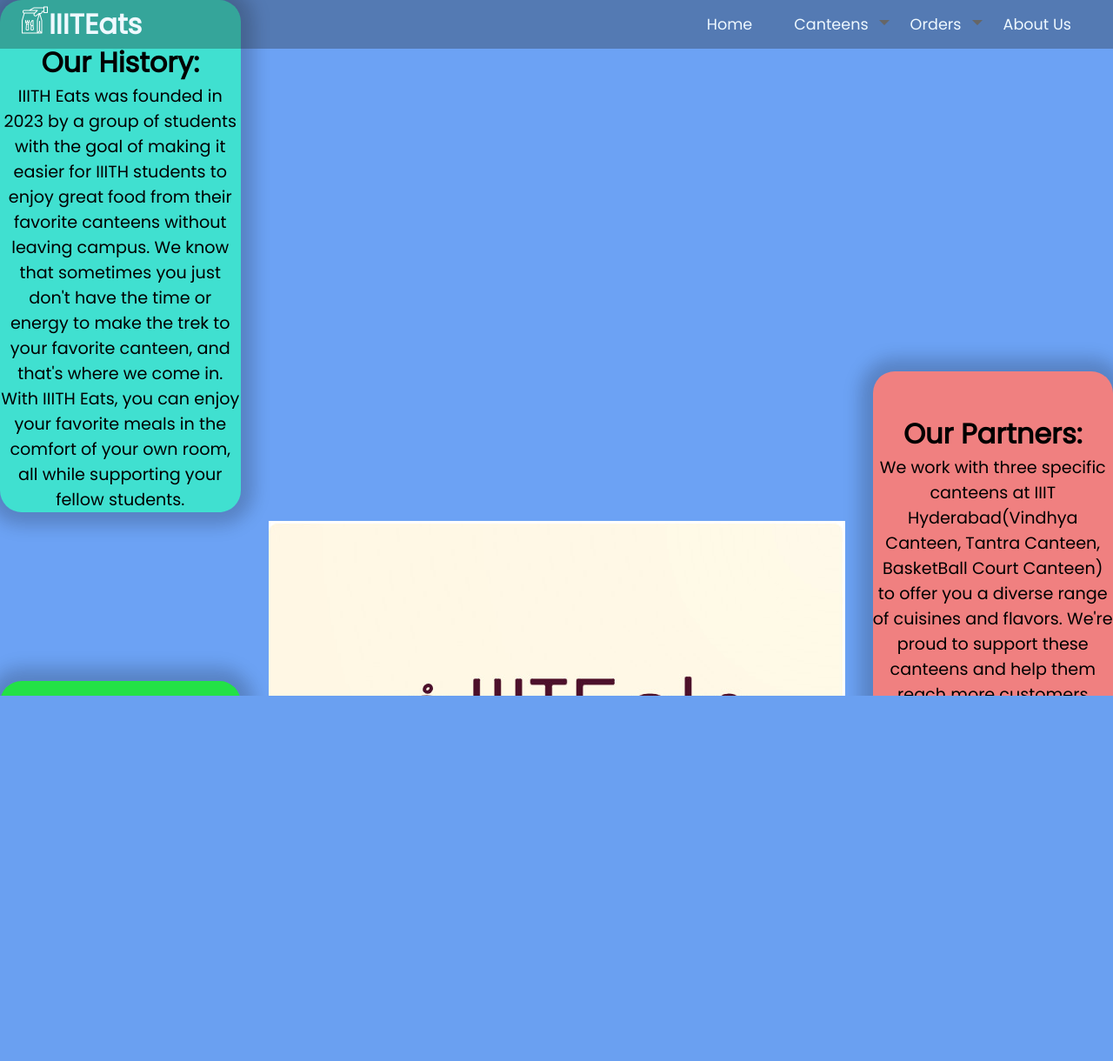
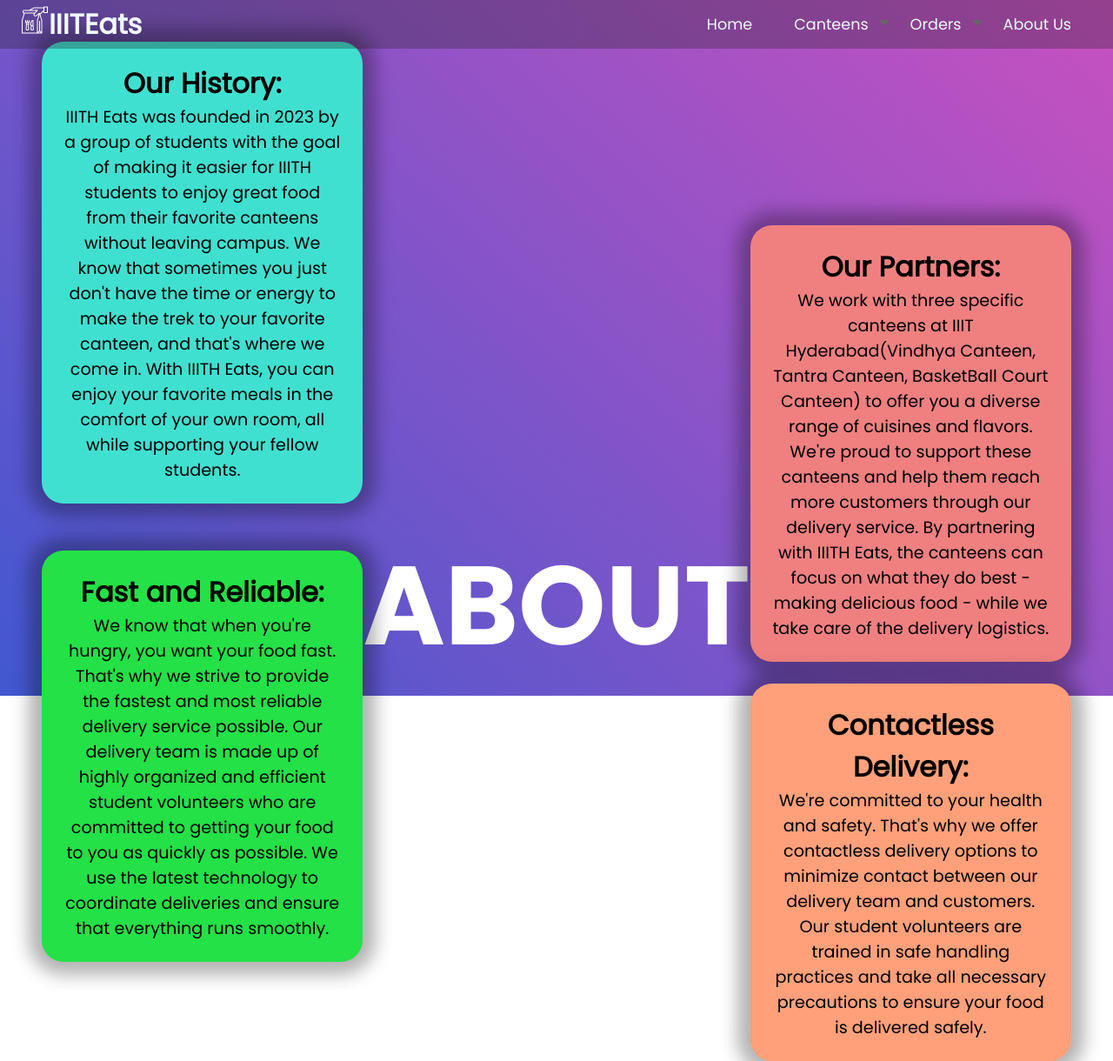
Before and after one commit to PraneethJain/IIITEats, a Flask app: page /about in a window 1280 px wide. Shown: the whole page at 87% size. Before the commit the page ends 800 px from the top, so only its background shows below. Run offline with Flask 3, Linux system fonts and the light colour scheme.

Commit message:
styled about page

```diff
--- a/static/css/about.css
+++ b/static/css/about.css
@@ -1,28 +1,49 @@
 .about-page {
-  background-color: rgba(9, 100, 237, 0.596);
+  background-color: #4158d0;
+  background-image: linear-gradient(43deg, #4158d0 0%, #c850c0 100%);
   display: grid;
   grid-template-columns: repeat(3, 1fr);
-  grid-template-rows: repeat(3, 1fr);
-  gap: 2rem;
-  row-gap: 10px;
+  grid-template-rows: repeat(6, 1fr);
   justify-items: center;
   align-items: center;
   height: 100vh;
+  width: 100vw;
+  padding: 3rem;
+  padding-top: 13rem;
+  grid-template-areas:
+    "history    .   ."
+    ".    .   partners"
+    ".   img   ."
+    "fast    .   ."
+    ".    .   deliv"
+    "contact contact contact";
 }
 
-.logo {
+.heading {
   border-radius: 50px;
-  grid-column: 2 / 3;
-  grid-row: 2 / 3;
+  grid-area: img;
+  font-family: Poppins-Bold;
+  font-size: 8rem;
+  color: white;
+  text-align: center;
 }
 
 .sub-titles {
   display: flex;
+  padding: 1.5rem;
   flex-direction: column;
   justify-content: center;
   align-items: center;
   text-align: center;
+  margin: -10rem 0;
   font-size: 1.2rem;
+  box-shadow: 0 0 20px 15px rgba(0, 0, 0, 0.3);
+  transition: 0.2s;
+  user-select: none;
+}
+
+.sub-titles:hover {
+  box-shadow: 0 0 30px 25px rgba(0, 0, 0, 0.3);
 }
 
 .title {
@@ -32,46 +53,28 @@
 
 .sub-titles h2 {
   font-size: 2rem;
-  margin-top: 3rem;
 }
 
-.sub-title1 {
+.sub-titles:nth-child(2) {
+  grid-area: history;
   background-color: turquoise;
   border-radius: 25px;
-  box-shadow: 0 0 20px 15px rgba(0, 0, 0, 0.2);
-  /* opacity: 0.9; */
-  grid-column: 1 / 2;
-  grid-row: 1 / 2;
 }
 
-.sub-title2 {
+.sub-titles:nth-child(3) {
+  grid-area: partners;
   background-color: lightcoral;
-  box-shadow: 0 0 20px 15px rgba(0, 0, 0, 0.2);
-  /* filter: brightness(150%); */
   border-radius: 25px;
-  grid-column: 3 / 4;
-  grid-row: 2 / 3;
-  margin-top: -200px;
 }
 
-.sub-title3 {
+.sub-titles:nth-child(4) {
+  grid-area: fast;
   background-color: rgb(35, 225, 70);
-  box-shadow: 0 0 20px 15px rgba(0, 0, 0, 0.2);
   border-radius: 25px;
-  grid-column: 1 / 2;
-  grid-row: 3 / 4;
-  margin-top: -270px;
 }
 
-.sub-title4 {
+.sub-titles:nth-child(5) {
+  grid-area: deliv;
   background-color: lightsalmon;
-  box-shadow: 0 0 20px 15px rgba(0, 0, 0, 0.2);
   border-radius: 25px;
-  grid-column: 3 / 4;
-  grid-row: 4 / 5;
-  margin-top: -40px;
 }
-.sub-title5 {
-  grid-column: 1 / 4;
-  grid-row: 5 / 6;
-}
--- a/templates/about.html
+++ b/templates/about.html
@@ -6,12 +6,9 @@ content %}
   href="{{ url_for('static', filename='css/about.css') }}"
 />
 
-<div class="about-page" style="overflow-x: hidden; overflow-y: unset">
-  <div class="logo">
-    <img
-      src="{{ url_for('static', filename='images/logo_large.jpeg') }}"
-      alt="IIIT Eats logo"
-    />
+<div class="about-page">
+  <div class="heading">
+    ABOUT
   </div>
   <div class="sub-titles sub-title1">
     <h2>Our History:</h2>
@@ -57,15 +54,6 @@ content %}
       safely.
     </p>
   </div>
-  <div class="sub-titles sub-title5">
-    <h2>Contact us:</h2>
-    <p>
-      Contact Us: If you have any questions or concerns, please don't hesitate
-      to get in touch! You can reach us by email at info@iiitheats.com or by
-      phone at (555) 555-5555. And if you're a student interested in
-      volunteering with IIITH Eats, we'd love to hear from you too!
-    </p>
-  </div>
 </div>
 
 {% endblock %}
```
Also changed, not shown: static/images/logo_large.jpeg (deleted).
